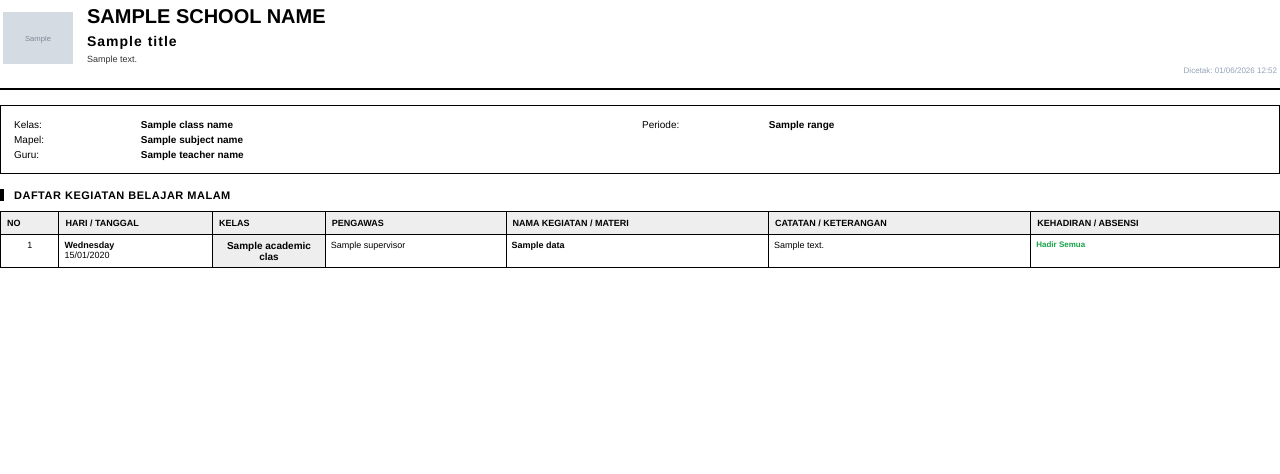
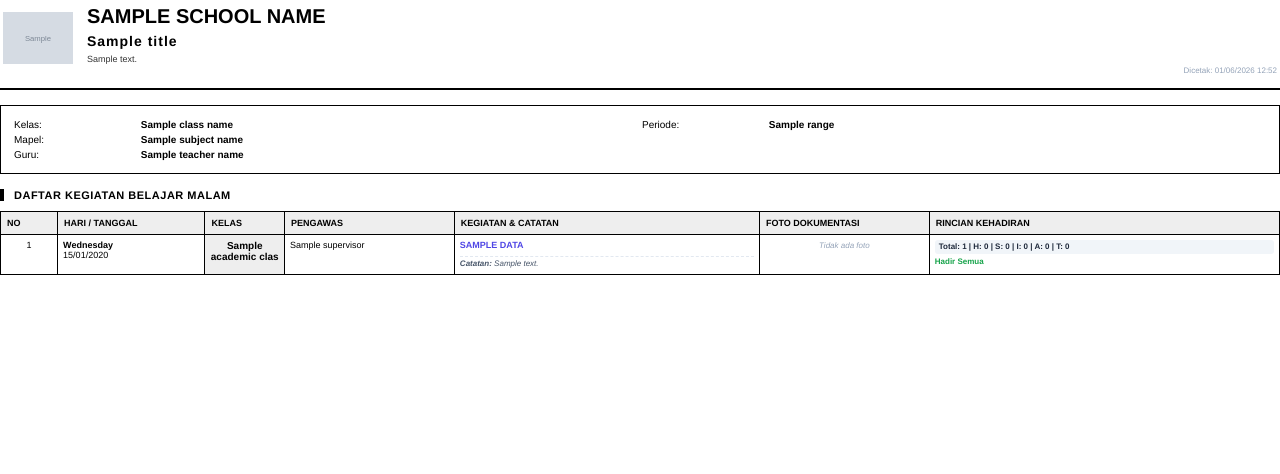
Before and after one commit to yusufburhani20/salira-ppi, a Laravel app: template resources/views/reports/evening_study_pdf.blade.php in a window 1280 px wide. Shown: the top 474 px of the page. Run offline with Laravel 12, Linux system fonts and the light colour scheme; the template is opened without the code that fills it: most values are stand-ins (such as "Sample title", 1, 10 or a date in 2020); grey boxes marked "Sample" are stand-in pictures.

Commit message:
feat: show attendance details and photos in evening study pdf and excel reports

```diff
--- a/resources/views/reports/evening_study_pdf.blade.php
+++ b/resources/views/reports/evening_study_pdf.blade.php
@@ -5,17 +5,51 @@
 <table class="data">
     <thead>
         <tr>
-            <th width="30" class="text-center">No</th>
-            <th width="100">Hari / Tanggal</th>
-            <th width="70" class="text-center">Kelas</th>
-            <th width="120">Pengawas</th>
-            <th width="180">Nama Kegiatan / Materi</th>
-            <th width="180">Catatan / Keterangan</th>
-            <th width="170">Kehadiran / Absensi</th>
+            <th width="25" class="text-center">No</th>
+            <th width="85">Hari / Tanggal</th>
+            <th width="40" class="text-center">Kelas</th>
+            <th width="100">Pengawas</th>
+            <th width="190">Kegiatan &amp; Catatan</th>
+            <th width="100" class="text-center">Foto Dokumentasi</th>
+            <th width="220">Rincian Kehadiran</th>
         </tr>
     </thead>
     <tbody>
         @foreach($data as $index => $item)
+        @php
+            $photoPath = null;
+            if (!empty($item['photo_path'])) {
+                if (file_exists(storage_path('app/public/' . $item['photo_path']))) {
+                    $photoPath = storage_path('app/public/' . $item['photo_path']);
+                } elseif (file_exists(public_path('storage/' . $item['photo_path']))) {
+                    $photoPath = public_path('storage/' . $item['photo_path']);
+                }
+            }
+
+            $attendances = $item['attendances'] ?? [];
+            $total = count($attendances);
+            $hadir = 0; $sakit = 0; $izin = 0; $alpha = 0; $terlambat = 0;
+            $absents = [];
+
+            foreach ($attendances as $att) {
+                $statusVal = strtolower($att['status']['value'] ?? ($att['status'] ?? ''));
+                if ($statusVal === 'hadir') {
+                    $hadir++;
+                } elseif ($statusVal === 'sakit') {
+                    $sakit++;
+                    $absents['Sakit'][] = $att['student']['name'] ?? '-';
+                } elseif ($statusVal === 'izin') {
+                    $izin++;
+                    $absents['Izin'][] = $att['student']['name'] ?? '-';
+                } elseif ($statusVal === 'alpha') {
+                    $alpha++;
+                    $absents['Alpha'][] = $att['student']['name'] ?? '-';
+                } elseif ($statusVal === 'terlambat') {
+                    $terlambat++;
+                    $absents['Telat'][] = $att['student']['name'] ?? '-';
+                }
+            }
+        @endphp
         <tr>
             <td class="text-center">{{ $index + 1 }}</td>
             <td style="font-size: 9px;">
@@ -24,26 +58,29 @@
             </td>
             <td class="text-center" style="font-weight: bold; background: #eee; font-size: 10px;">{{ $item['academic_class']['name'] ?? '-' }}</td>
             <td style="font-size: 9px;">{{ $item['supervisor']['name'] ?? '-' }}</td>
-            <td style="font-size: 9px; font-weight: bold;">{{ $item['activity_name'] }}</td>
-            <td style="font-size: 9px; line-height: 1.3;">{{ $item['notes'] ?? '-' }}</td>
+            <td style="font-size: 9px; line-height: 1.3;">
+                <strong style="color: #4f46e5; text-transform: uppercase;">{{ $item['activity_name'] }}</strong>
+                @if(!empty($item['notes']))
+                    <div style="font-size: 8px; color: #475569; margin-top: 4px; font-style: italic; border-top: 1px dashed #e2e8f0; padding-top: 2px;">
+                        <strong>Catatan:</strong> {{ $item['notes'] }}
+                    </div>
+                @endif
+            </td>
+            <td class="text-center">
+                @if($photoPath)
+                    <img src="{{ $photoPath }}" style="width: 90px; max-height: 60px; object-fit: cover; border-radius: 4px; border: 1px solid #e2e8f0;">
+                @else
+                    <span style="color: #94a3b8; font-style: italic; font-size: 8px;">Tidak ada foto</span>
+                @endif
+            </td>
             <td style="font-size: 8px; line-height: 1.3;">
-                @php
-                    $absentList = [];
-                    if (!empty($item['attendances'])) {
-                        foreach ($item['attendances'] as $att) {
-                            $statusVal = strtolower($att['status']['value'] ?? ($att['status'] ?? ''));
-                            if (in_array($statusVal, ['sakit', 'izin', 'alpha', 'terlambat'])) {
-                                $studentName = $att['student']['name'] ?? '-';
-                                $statusLabel = ucfirst($statusVal);
-                                $absentList[$statusLabel][] = $studentName;
-                            }
-                        }
-                    }
-                @endphp
-                @if(empty($absentList))
+                <div style="font-weight: bold; margin-bottom: 3px; color: #1e293b; background: #f1f5f9; padding: 2px 4px; border-radius: 3px;">
+                    Total: {{ $total }} | H: {{ $hadir }} | S: {{ $sakit }} | I: {{ $izin }} | A: {{ $alpha }} | T: {{ $terlambat }}
+                </div>
+                @if(empty($absents))
                     <span style="color: #16a34a; font-weight: bold;">Hadir Semua</span>
                 @else
-                    @foreach($absentList as $status => $names)
+                    @foreach($absents as $status => $names)
                         <div style="margin-bottom: 2px;">
                             <strong style="color: #dc2626;">{{ $status }}:</strong>
                             <span style="color: #334155;">{{ implode(', ', $names) }}</span>
```
Also changed, not shown: resources/views/exports/evening_study_excel.blade.php (+42 -19 lines).
